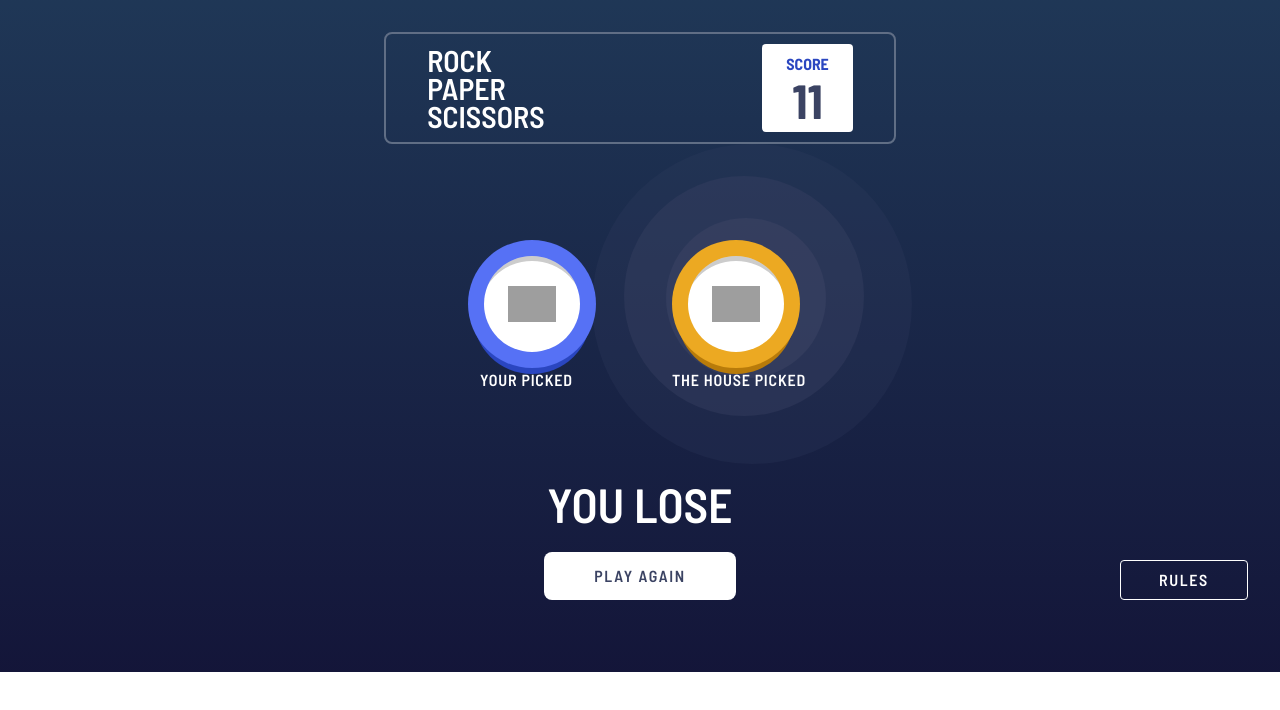
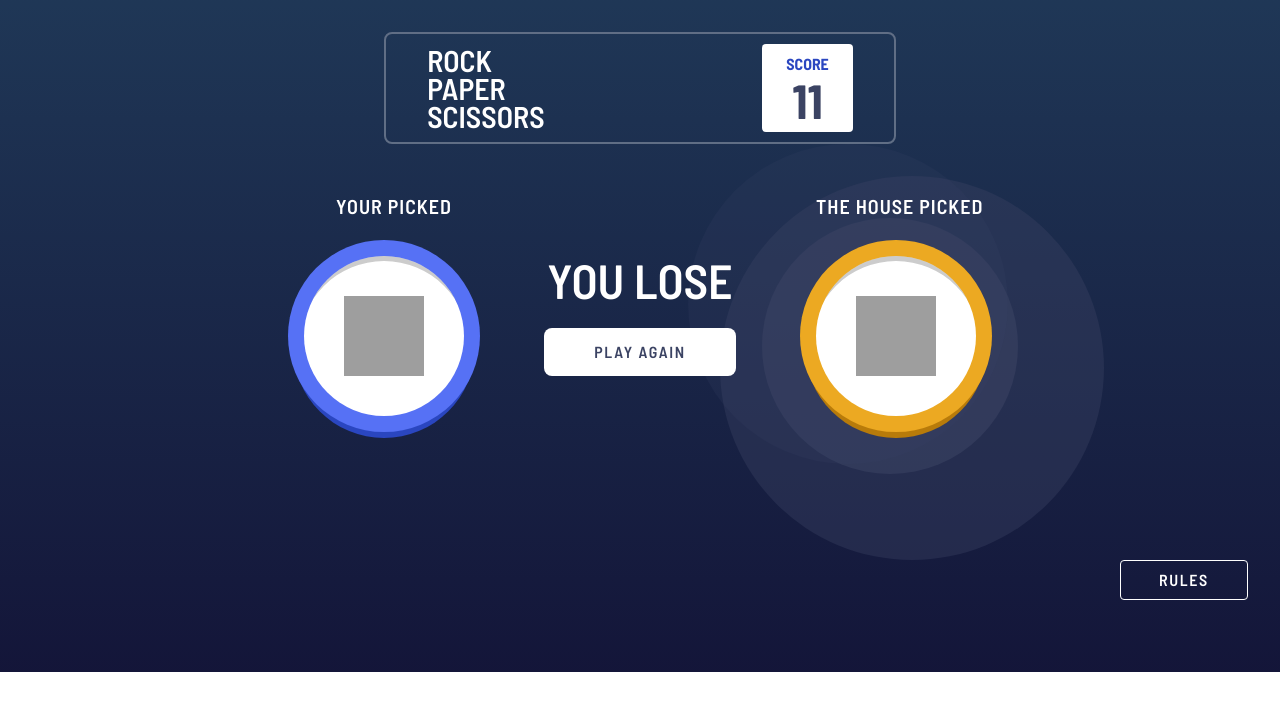
Before and after one commit to 12cassie34/rock-paper-scissors-master, a Vue app: page / in a window 1280 px wide. Both pictures are taken after a click on the element 532 px from the left and 304 px from the top of the page. Shown: the top 710 px of the page. Built offline with nearby package versions, Linux system fonts and the light colour scheme; grey boxes are pictures that could not be loaded.

Commit message:
feat: add the css style of desktop for GameStartBoard

```diff
--- a/src/components/GameStartBoard.vue
+++ b/src/components/GameStartBoard.vue
@@ -5,57 +5,110 @@ import TheSignsVue from "./TheSigns.vue";
 <template>
   <div class="relative mt-24 mb-22 mx-auto max-w-sm h-80">
     <div>
-      <div class="relative">
-        <TheSignsVue :sign="yourSign" class="absolute left-5 z-10" />
+      <div
+        class="relative your-picked"
+        :class="{ 'game-result': showHousePicked }"
+      >
+        <TheSignsVue
+          :sign="yourSign"
+          class="your-picked absolute left-5 z-10"
+        />
         <div
           v-if="gameResult === 'win'"
           v-show="showHousePicked"
-          class="sign-bg-container absolute left-5 z-0"
+          class="sign-bg-container your-picked absolute left-5 z-0 lg:left-1"
         >
-          <div class="sign-bg absolute bg-dark opacity-60 w-40 h-40"></div>
-          <div class="sign-bg absolute bg-dark opacity-40 w-60 h-60"></div>
+          <div
+            class="
+              sign-bg
+              absolute
+              bg-dark
+              opacity-60
+              w-40
+              h-40
+              lg:w-64 lg:h-64
+            "
+          ></div>
+          <div
+            class="
+              sign-bg
+              absolute
+              bg-dark
+              opacity-40
+              w-60
+              h-60
+              lg:w-96 lg:h-96
+            "
+          ></div>
           <div class="sign-bg absolute bg-dark opacity-20 w-80 h-80"></div>
         </div>
         <h2
           class="
+            picked-title
             absolute
             top-32
             left-8
             uppercase
             tracking-wider
             text-white text-base
+            lg:text-xl lg:w-full lg:left-4
           "
         >
           Your Picked
         </h2>
       </div>
-      <div class="relative">
+      <div
+        class="relative house-picked"
+        :class="{ 'game-result': showHousePicked }"
+      >
         <div
           v-show="!showHousePicked"
-          class="absolute right-8 z-10 bg-dark w-28 h-28 rounded-full"
+          class="absolute right-8 z-10 bg-dark w-28 h-28 rounded-full lg:w-48 lg:h-48"
         ></div>
         <TheSignsVue
           v-show="showHousePicked"
           :sign="houseSign"
-          class="absolute right-8 z-10"
+          class="house-picked absolute right-8 z-10"
         />
         <div
           v-if="gameResult === 'lose'"
           v-show="showHousePicked"
-          class="sign-bg-container absolute left-60 z-0"
+          class="sign-bg-container absolute left-60 z-0 lg:left-52"
         >
-          <div class="sign-bg absolute bg-dark opacity-60 w-40 h-40"></div>
-          <div class="sign-bg absolute bg-dark opacity-40 w-60 h-60"></div>
+          <div
+            class="
+              sign-bg
+              absolute
+              bg-dark
+              opacity-60
+              w-40
+              h-40
+              lg:w-64 lg:h-64
+            "
+          ></div>
+          <div
+            class="
+              sign-bg
+              absolute
+              bg-dark
+              opacity-40
+              w-60
+              h-60
+              lg:w-96 lg:h-96
+            "
+          ></div>
           <div class="sign-bg absolute bg-dark opacity-20 w-80 h-80"></div>
         </div>
         <h2
           class="
+            picked-title
             absolute
             top-32
             left-56
             uppercase
             tracking-wider
             text-white text-base
+            lg:text-xl lg:w-full lg:left-60
           "
         >
           The House Picked
@@ -64,7 +117,7 @@ import TheSignsVue from "./TheSigns.vue";
     </div>
     <div
       v-show="showHousePicked"
-      class="absolute flex flex-col justify-center mt-60 w-full"
+      class="absolute flex flex-col justify-center mt-60 w-full lg:mt-4"
     >
       <h1 class="uppercase text-center text-white text-5xl">
         You {{ $store.getters.gameResult }}
@@ -151,4 +204,53 @@ export default {
 .sign-bg {
   border-radius: 50%;
 }
+
+@media (min-width: 1024px) {
+  .your-picked {
+    left: -2rem;
+  }
+
+  .house-picked {
+    right: -2rem;
+  }
+
+  .house-picked div:first-child {
+    right: -2rem;
+  }
+
+  .picked-title {
+    top: -3rem;
+  }
+
+  .your-picked.game-result {
+    left: -8rem;
+    transition: all 1s ease-out;
+  }
+
+  .house-picked.game-result {
+    right: -8rem;
+    transition: all 1s ease-out;
+  }
+
+  .sign-bg-container.your-picked {
+    left: -3rem;
+  }
+
+  .sign-bg-container .sign-bg[data-v-3fb7e734]:first-child {
+    left: -0.9rem;
+    top: -1.7rem;
+  }
+
+  .sign-bg-container .sign-bg[data-v-3fb7e734]:nth-child(2) {
+    left: -5rem;
+    top: -5.5rem;
+  }
+
+  .sign-bg-container .sign-bg[data-v-3fb7e734]:last-child {
+    left: -8rem;
+    top: -8rem;
+    width: 30rem;
+    height: 30rem;
+  }
+}
 </style>
--- a/src/components/TheSigns.vue
+++ b/src/components/TheSigns.vue
@@ -1,6 +1,7 @@
 <template>
   <div
     class="
+      sign-container
       outer-border
       flex
       justify-center
@@ -11,7 +12,7 @@
       cursor-pointer
       lg:w-32 lg:h-32
     "
-    :class="sign.bgColor"
+    :class="[sign.bgColor, { 'game-started': isGameStarted }]"
     :style="sign.shadowColor"
     @click="pickASign(sign)"
   >
@@ -43,6 +44,11 @@ export default {
       props,
     };
   },
+  computed: {
+    isGameStarted() {
+      return this.$store.getters.isGameStarted;
+    }
+  },
   mounted() {
     this.$nextTick(function () {
       const imgUrl = new URL(
@@ -67,3 +73,20 @@ export default {
   },
 };
 </script>
+
+<style scoped>
+.sign-container.game-started {
+    width: 12rem;
+    height: 12rem;
+}
+
+.sign-container.game-started .inner-container {
+    width: 10rem;
+    height: 10rem;
+}
+
+.sign-container.game-started img {
+    width: 5rem;
+    height: 5rem;
+}
+</style>
```
